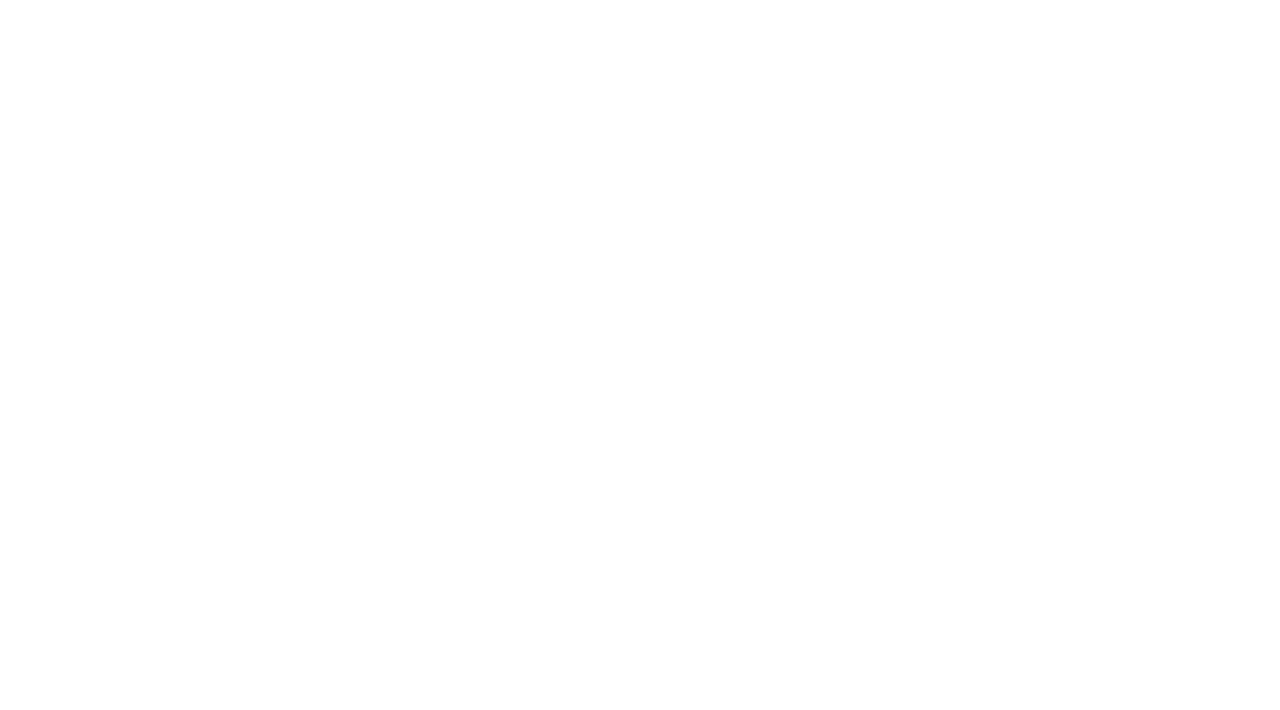
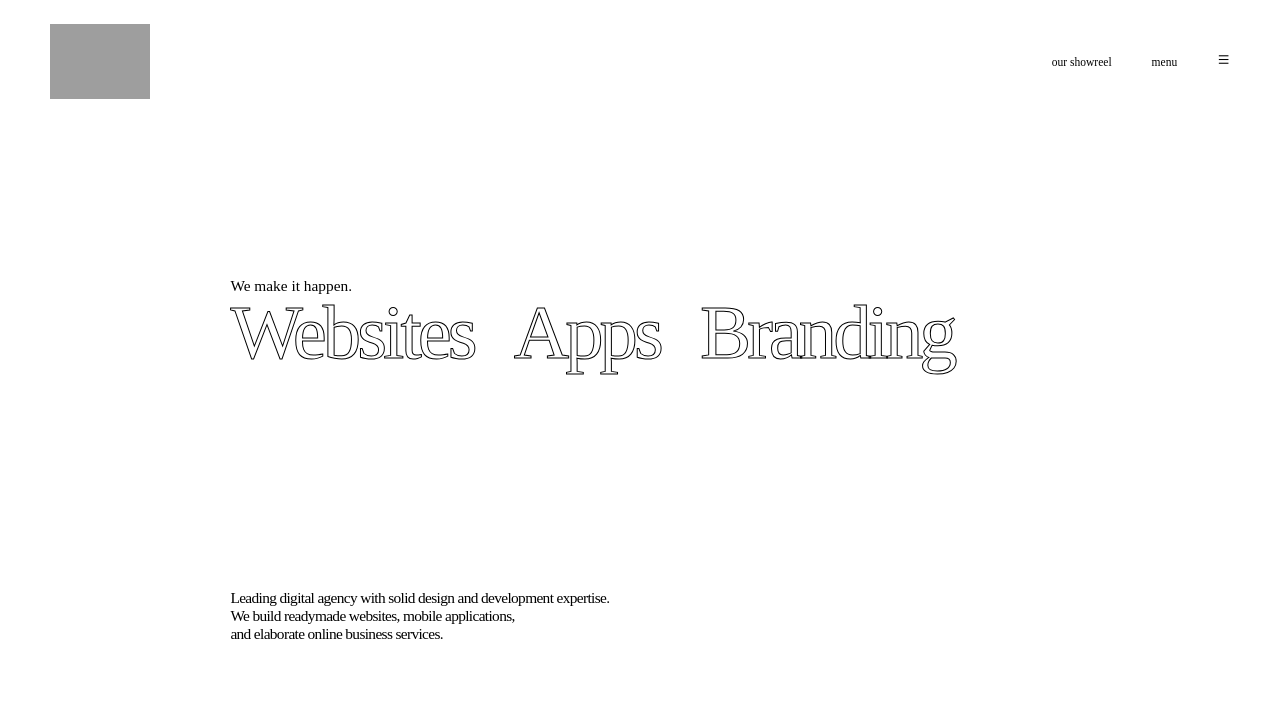
Before and after one commit to AliRezaQureshi/cuberto, a plain HTML site: page index.html in a window 1280 px wide. Drawn offline with nearby package versions, Linux system fonts and the light colour scheme; grey boxes are pictures that could not be loaded.

Commit message:
Add files via upload

```diff
--- a/index.html
+++ b/index.html
@@ -4,11 +4,36 @@
     <meta charset="UTF-8">
     <meta name="viewport" content="width=device-width, initial-scale=1.0">
     <title>Cuberto</title>
+    <link
+    href="https://cdn.jsdelivr.net/npm/remixicon@4.5.0/fonts/remixicon.css"
+    rel="stylesheet"/>
     <link rel="stylesheet" href="style.css">
+
 </head>
 <body>
-    <div class="main">
+    <div id="main">
+        <div id="home">
+            <div id="nav">
+                <img src="https://images.seeklogo.com/logo-png/54/1/cuberto-logo-png_seeklogo-542004.png" alt="">
+                <div id="navRight">
+                    <a href="">our showreel</a>
+                    <a href="">menu</a>
+                    <i class="ri-menu-line"></i>
 
+                </div>
+            </div>
+            <div id="hero">
+                <h1 class="tagline">We make it happen.</h1>
+                <div id="headings">
+                    <h1>Websites</h1>
+                    <h1>Apps</h1>
+                    <h1>Branding</h1>
+                </div>
+            </div>
+            <div id="homeLast">
+                <p>Leading digital agency with solid design and development expertise. <br>We build readymade websites, mobile applications, <br>and elaborate online business services.</p>
+            </div>
+        </div>
     </div>
 
     <script src="app.js"></script>
--- a/style.css
+++ b/style.css
@@ -2,9 +2,94 @@
     margin: 0;
     padding: 0;
     box-sizing: border-box;
+    font-family: "font";
 }
 
 html, body{
     width: 100%;
     height: 100%;
 }
+/* Structure */
+#main{
+    width: 100%;
+    background-color: #fff;
+}
+#home{
+    width: 100%;
+    min-height: 100vh;
+
+}
+
+/* navbar */
+#nav{
+    width: 100%;
+    padding: 24px 50px;
+    display: flex;
+    align-items: center;
+    justify-content: space-between;
+}
+
+#nav img{
+    width: 100px;
+}
+
+#nav #navRight{
+    display: flex;
+    align-items: center;
+    gap: 40px;
+}
+
+#nav a{
+    text-decoration: none;
+    color: #000;
+    font-size: 0.9vw;
+    font-weight: 500;
+    letter-spacing: 0px;
+}
+
+#nav i{
+    margin-bottom: 2.5px;
+    font-size: 1vw;
+}
+
+
+/* hero */
+
+#home #hero{
+    width: 100%;
+    padding: 12vw 18vw;
+
+}
+
+.tagline{
+    font-weight: 100;
+    font-size: 1.2vw;
+}
+
+#headings{
+    display: flex;
+    gap: 40px;
+}
+
+#headings h1{
+    color: transparent;
+    -webkit-text-stroke: 1px #000;
+    font-size: 6vw;
+    font-weight: 500;
+    line-height: 1;
+    letter-spacing: -4px;
+
+}
+
+#homeLast p{
+    font-size: 1.2vw;
+    font-weight: 200;
+    letter-spacing: -0.05vw;
+    padding: 5vw 18vw;
+
+}
+
+#homeLast p::selection{
+    background-color: #000;
+    color: #fff;
+}
```
